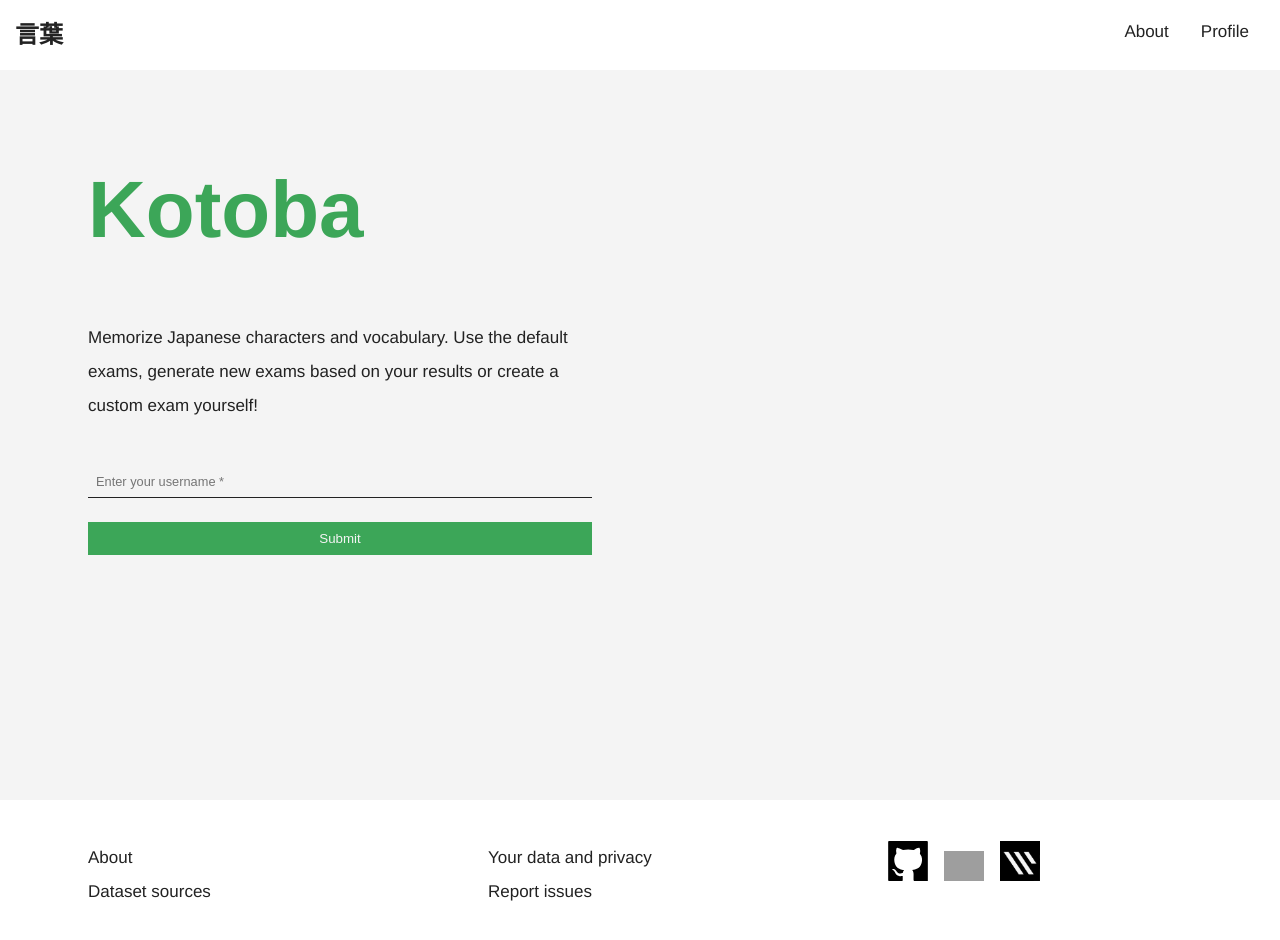
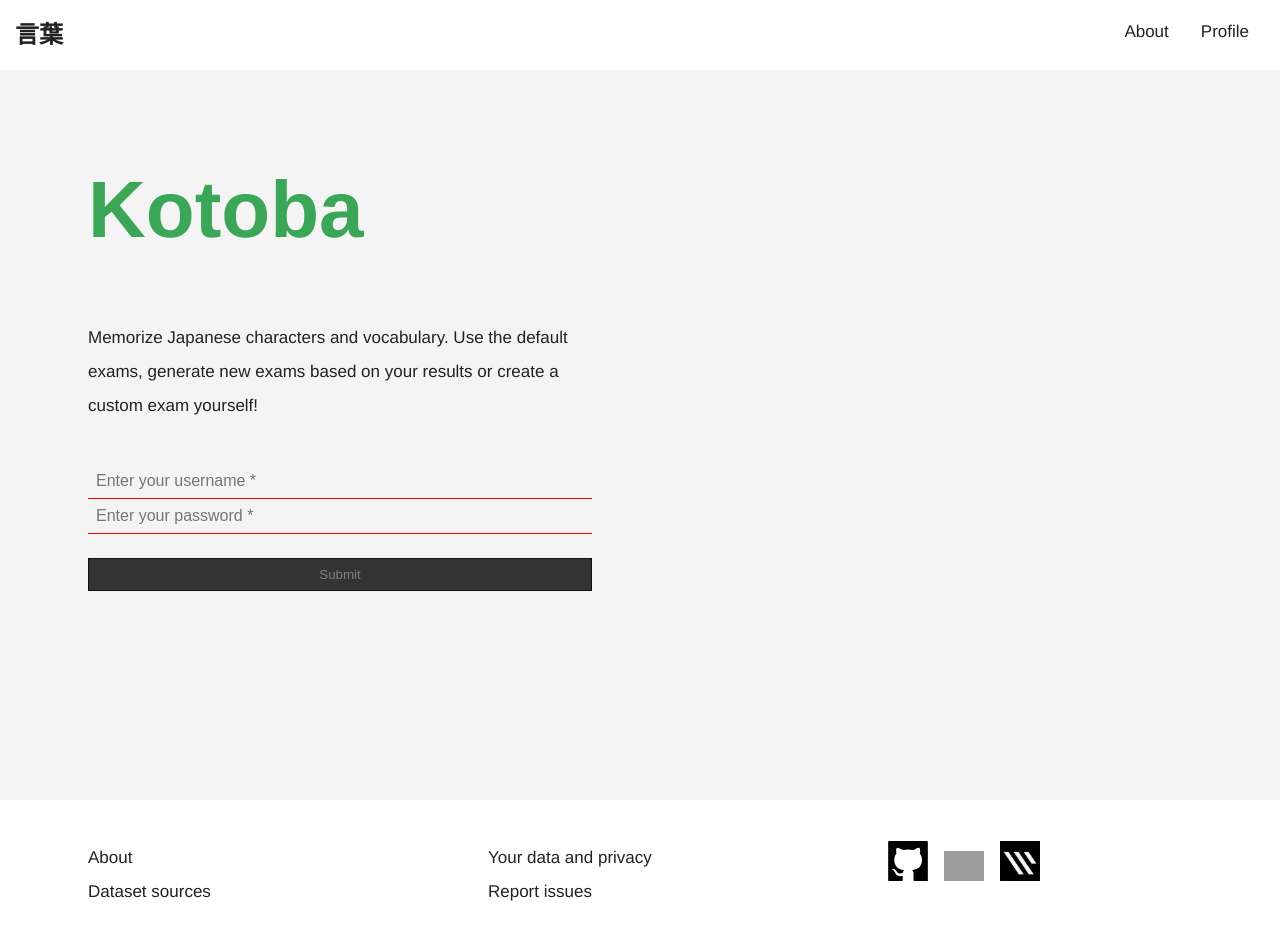
Before and after one commit to valdelaseras/kotoba-react, a React (Create React App) app: page / in a window 1280 px wide. Shown: the top 940 px of the page. Built offline with nearby package versions, Linux system fonts and the light colour scheme; grey boxes are pictures that could not be loaded.

Commit message:
form validation from input to formgroup to form is working but I want a better solution

```diff
--- a/src/app/components/atomic/atoms/Button.js
+++ b/src/app/components/atomic/atoms/Button.js
@@ -3,10 +3,9 @@ import React from 'react';
 const Button = props =>
         <button type={ props.type }
                 title={ props.title }
-                className={ "btn " + props.class }>
-            { props.title }
+                className={ "btn " + props.class }
+                disabled={ props.disabled }>
+                { props.title }
         </button>;
 
 export default Button;
-
-// TODO: add onclick etc.
--- a/src/app/components/atomic/atoms/Input.js
+++ b/src/app/components/atomic/atoms/Input.js
@@ -1,6 +1,5 @@
 import React, { Component } from 'react';
 import './input.css';
-import {validate} from "@babel/types";
 
 export default class Input extends Component {
     constructor( props ) {
@@ -15,11 +14,22 @@ export default class Input extends Component {
         this.minLength = props.minLength;
 
         this.state = {
-            isValid: true
+            isValid: false
         };
 
         this.initInput();
     }
+
+    // TODO: is this impure?
+    initInput = () => {
+        if ( this.required ) {
+            this.placeholder += ' *';
+        }
+    };
+
+    onchange = ( e ) => {
+        this.setState({ isValid: e.target.checkValidity() });
+    };
 
     render() {
         return (
@@ -31,26 +41,12 @@ export default class Input extends Component {
                        placeholder={ this.placeholder }
                        minLength={ this.minLength }
                        required={ this.required }
-                       onKeyUp={ this.onkeyup.bind( this )}
-                       onInvalid={ this.oninvalid.bind( this ) }/>
+                       onChange={ this.onchange }/>
             </label>
         )
     }
-
-    initInput = () => {
-        if ( this.required ) {
-            this.placeholder += ' *';
-        }
-    };
-
-    oninvalid = () => {
-        this.setState( { isValid: false } );
-    };
-
-    onkeyup = ( e ) => {
-        this.setState({ isValid: e.target.checkValidity() });
-    };
 }
 
 
 // TODO: This is not super reusable as a checkbox or radio input yet
+// TODO: if form pristine, state isValid is false but I guess the 'invalid' styling shouldnt display yet
--- a/src/app/components/atomic/molecules/FormGroup.js
+++ b/src/app/components/atomic/molecules/FormGroup.js
@@ -1,21 +1,48 @@
-import React from 'react';
+import React, { Component } from 'react';
 import Input from '../../atomic/atoms/Input'
 
-const FormGroup = props =>
-    <div className="form-group" id={ props.id } >
-        { props.title ? <h2> { props.title } </h2> : null }
-        { props.children.map(child =>
+export default class FormGroup extends Component {
+    constructor( props ) {
+        super( props );
+
+        this.id = props.id;
+        this.title = props.title;
+        this.children = props.children;
+
+        this.state = {
+            isValid: false,
+            fields: props.children.map( field => ({ name: field.name, valid: false }) )
+        };
+    }
+
+    onValidityChange = ( e ) => {
+      const { name } = e.target;
+      const oldField = this.state.fields.find( field => field.name === name );
+      oldField.valid = e.target.checkValidity();
+
+      const invalidChildren = this.state.fields.filter( field => !field.valid );
+      this.setState({ isValid: invalidChildren.length === 0 });
+    };
+
+    render() {
+        return (
+            <div className={ 'form-group ' + ( this.state.isValid ? '' : 'invalid' ) }
+                 id={ this.id }
+                 onChange={ this.onValidityChange }>
+                { this.title ? <h2>{ this.title }</h2> : null }
+                { this.children.map( child =>
                     <Input key={ child.id }
                            id={ child.id }
                            title={ child.title }
                            type={ child.type }
                            name={ child.name }
-                   minLength={child.minLength}
+                           minLength={ child.minLength }
                            placeholder={ child.placeholder }
                            required={ child.required }/>)}
-    </div>;
-
-export default FormGroup;
+            </div>
+        )
+    }
+}
 
 // TODO: 'Any' kind of element should be possible to use here.
 //  A simple paragraph, buttons, checkboxes, whatever.
--- a/src/app/components/atomic/organisms/Form.js
+++ b/src/app/components/atomic/organisms/Form.js
@@ -1,21 +1,61 @@
-import React from 'react';
+import React, { Component } from 'react';
 import FormGroup from '../../atomic/molecules/FormGroup';
 import Button from '../../atomic/atoms/Button';
 
-const Form = props =>
-    <form id={ props.id }>
-        { props.children.map(child =>
-            <FormGroup key={child.id}
-                       id={child.id}
-                       title={child.title}
-                       children={child.inputs}/>
-        )}
-        <Button type={props.btnType}
-                title={props.btnTitle}
-                class={props.btnClass}/>
-    </form>;
+export default class Form extends Component {
+    constructor( props ) {
+        super( props );
 
-export default Form;
+        this.id = props.id;
+        this.btnType = props.btnType;
+        this.btnTitle = props.btnTitle;
+        this.btnClass = props.btnClass;
+        this.children = props.children;
+
+        this.state = {
+            isValid: false,
+            fields: props.children.map( formGroup => formGroup.inputs.map( field => ({ name: field.name, valid: false, value: null }) ) ).flat()
+        };
+    }
+
+    onChange = ( e ) => {
+        const { name, value } = e.target;
+        const oldField = this.state.fields.find( field => field.name === name );
+        oldField.valid = e.target.checkValidity();
+        oldField.value = value;
+
+        const invalidChildren = this.state.fields.filter( field => !field.valid );
+        this.setState({ isValid: invalidChildren.length === 0 });
+    };
+
+    onInvalid= () => {
+        this.setState( { isValid: false } );
+    };
+
+    test = ( e ) => {
+        e.preventDefault();
+        console.log( this.state.fields )
+    };
+
+    render() {
+        return (
+            <form id={ this.id }
+                  onSubmit={ this.test }
+                  onChange={ this.onChange }
+                  onInvalid={ this.onInvalid }>
+                { this.children.map( child =>
+                    <FormGroup key={ child.name }
+                               title={ child.title }
+                               children={ child.inputs }/>
+                )}
+                <Button type={ this.btnType }
+                        title={ this.btnTitle }
+                        class={ this.btnClass }
+                        disabled={ this.state.isValid ? '' : 'disabled' }/>
+            </form>
+        )
+    }
+}
 
 // TODO: add fieldset + legend ( title )( as optional 'wrapper', children will then be child.fields? )
 // TODO: also maybe add optional title to form itself ( not only for a form group)
--- a/src/app/components/sections/landing/Landing.js
+++ b/src/app/components/sections/landing/Landing.js
@@ -8,14 +8,21 @@ import './landing.css';
 
 const formGroup = [
     {
-        id: "user-info",
+        name: "login",
         inputs: [
             {
                 id: "username-input",
-                name: "login",
+                name: "username",
                 type: "text",
                 placeholder: "Enter your username",
-                minLength: '10',
+                minLength: '3',
+                required: "required"
+            }, {
+                id: "username-password",
+                name: "password",
+                type: "text",
+                placeholder: "Enter your password",
+                minLength: '3',
                 required: "required"
             }
         ]
@@ -32,7 +39,9 @@ export default class Landing extends Component {
                         based on your results or create a custom exam yourself!
                     </p>
 
-                    <Form onSubmit={ onsubmit }
+                    <Form
+                          // onSubmit={ onsubmit }
+                          // onChange={ onchange }
                           id={ 'login-form' }
                           children={ formGroup }
                           btnType={ 'submit' }
```
Also changed, not shown: src/index.js (+7 -7 lines), 1 other file (tests, documents, lock files or other folders). Lines whose indentation alone changed are shown as unchanged.
